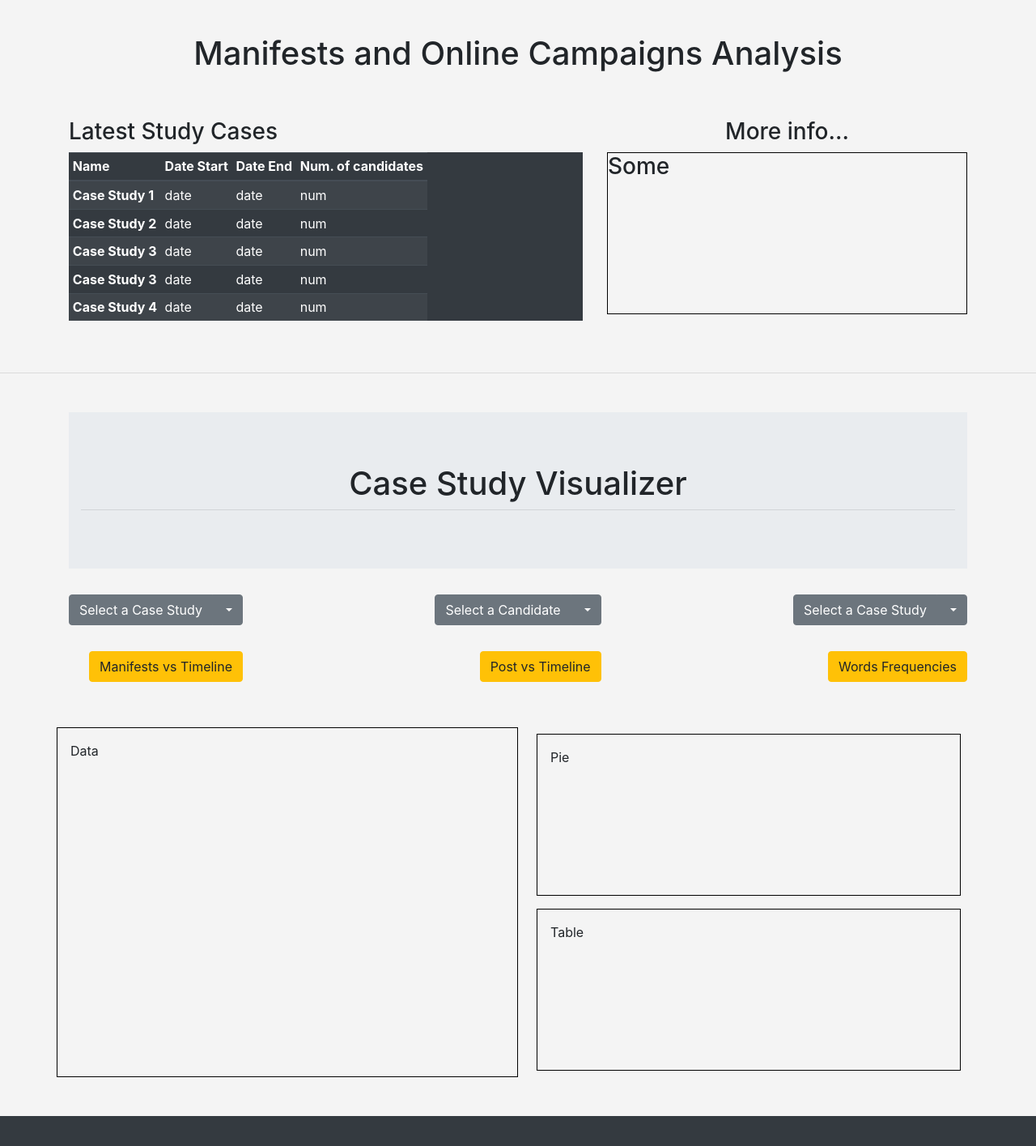
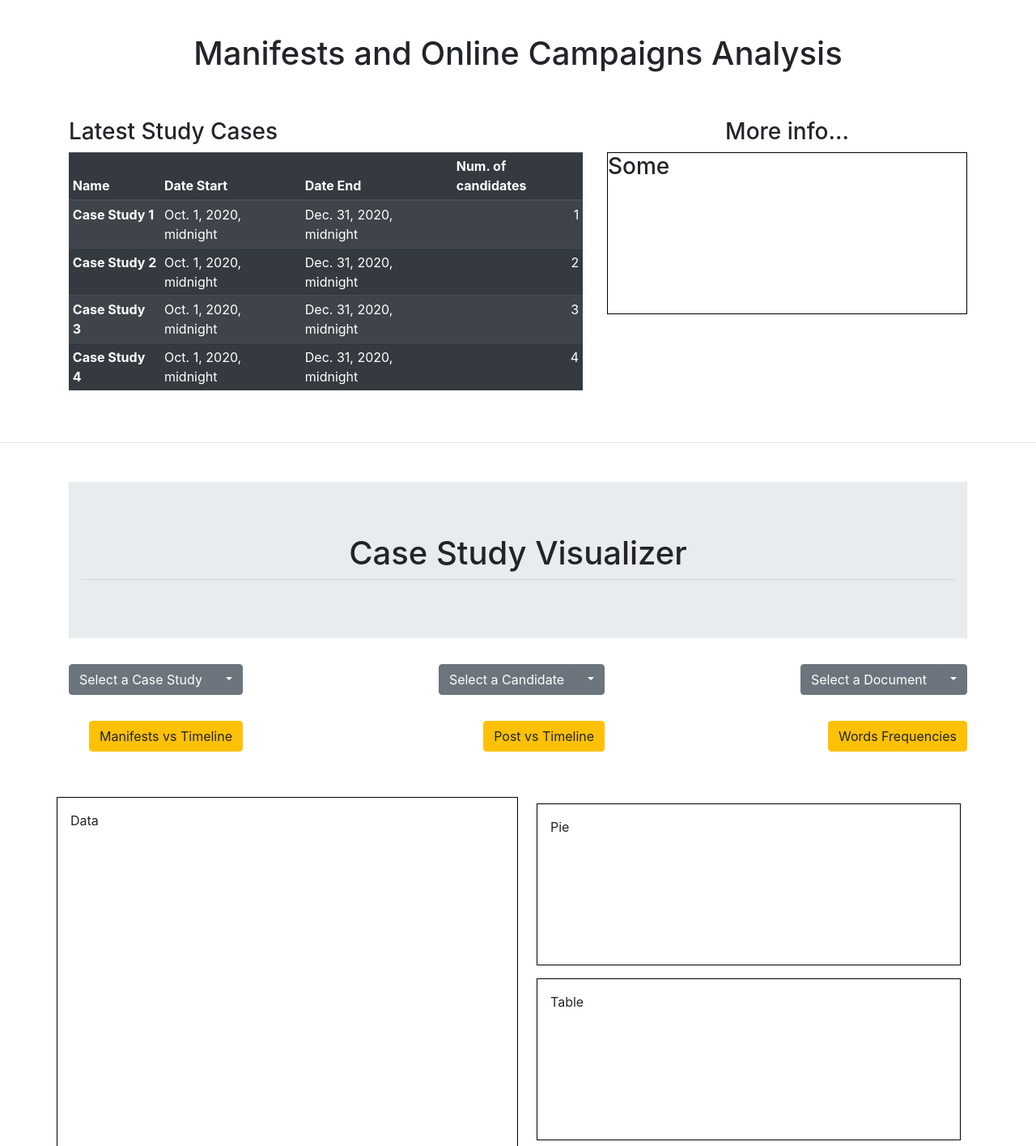
Before and after one commit to ea-maruri/Manifests_and_Online_Campaigns_Analysis, a Django app: page /home/ in a window 1280 px wide. Shown: the part 56-1471 px from the top of the page at 81% size. Run offline with Django 3.2, Linux system fonts and the light colour scheme; some libraries are stand-ins or nearby versions.

Commit message:
add attribute title to certain elements

```diff
--- a/Manifests_and_Online_Campaigns_Analysis/templates/base.html
+++ b/Manifests_and_Online_Campaigns_Analysis/templates/base.html
@@ -16,6 +16,7 @@
     <style>
       body {
         background-color: #f4f4f4
+        overflow-x: hidden
       }
     </style>
   </head>
--- a/Manifests_and_Online_Campaigns_Analysis/templates/home.html
+++ b/Manifests_and_Online_Campaigns_Analysis/templates/home.html
@@ -26,6 +26,7 @@
           <!-- Title -->
           <h3>Latest Study Cases</h3>
 
+
           <!-- Table -->
           <table class="table table-hover table-sm table-striped table-inverse table-responsive table-dark">
             <thead class="thead-inverse">
@@ -38,38 +39,22 @@
             </thead>
 
             <tbody>
-              <tr>
-                <th scope="row">Case Study 1</hd>
-                <td>date</td>
-                <td>date</td>
-                <td>num</td>
-              </tr>
-              <tr>
-                <th scope="row">Case Study 2</hd>
-                <td>date</td>
-                <td>date</td>
-                <td>num</td>
-              </tr>
-                    <tr>
-                      <th scope="row">Case Study 3</hd>
-                      <td>date</td>
-                      <td>date</td>
-                      <td>num</td>
-                    </tr>
-                    <tr>
-                      <th scope="row">Case Study 3</hd>
-                      <td>date</td>
-                      <td>date</td>
-                      <td>num</td>
-                    </tr>
-                    <tr>
-                      <th scope="row">Case Study 4</hd>
-                      <td>date</td>
-                      <td>date</td>
-                      <td>num</td>
-                    </tr>
-                  </tbody>
-                </table>
+
+              {% if campaigns %}
+                {% for camp in campaigns %}
+                  <tr>
+                    <th scope="row">{{camp.description}}</hd>
+                    <td>{{camp.start_date}}</td>
+                    <td>{{camp.end_date}}</td>
+                    <td class="text-right">{{camp.id}}</td>
+                  </tr>
+                {% endfor %}
+              {% else %}
+                <p>There are no <strong>study cases</strong> yet</p>
+              {% endif %}
+
+            </tbody>
+          </table>
 
         </div>
       </div>
--- a/Manifests_and_Online_Campaigns_Analysis/templates/middle/visualizer.html
+++ b/Manifests_and_Online_Campaigns_Analysis/templates/middle/visualizer.html
@@ -27,19 +27,23 @@
     <div class="container mb-5">
       <div class="d-flex justify-content-between">
 
+        <!-- Select a Case Study -->
         <div class="d-flex-column">
           <div class="btn-group-vertical mr-auto mb-3" role="group" aria-label="">
             <div class="btn-group" role="group">
-              <button type="button" class="btn btn-secondary">Select a Case Study</button>
+              <button type="button" class="btn btn-secondary" title="Select a Case Study">Select a Case Study</button>
               <button id="dropdownId" type="button" class="btn btn-secondary dropdown-toggle" data-toggle="dropdown" aria-haspopup="true"
                   aria-expanded="false">
               </button>
 
               <div class="dropdown-menu" aria-labelledby="dropdownId">
-                <a class="dropdown-item" href="#">Case Study 1</a>
-                <a class="dropdown-item" href="#">Case Study 2</a>
-                <a class="dropdown-item" href="#">Case Study 3</a>
-                <a class="dropdown-item" href="#">Case Study 4</a>
+                {% if campaigns %}
+                  {% for camp in campaigns %}
+                    <a class="dropdown-item" href="#">{{camp.description}}**</a>
+                  {% endfor %}
+                {% else %}
+                  <a class="dropdown-item" href="#">There are no <strong>study cases</strong> yet</a>
+                {% endif %}
               </div>
             </div>
           </div>
@@ -49,19 +53,25 @@
           </div>
         </div>
 
+
+        <!-- Select a Candidate -->
         <div class="d-flex-column">
           <div class="btn-group-vertical mr-auto mb-3" role="group" aria-label="">
             <div class="btn-group" role="group">
-              <button type="button" class="btn btn-secondary">Select a Candidate</button>
+              <button type="button" class="btn btn-secondary" title="Select a Candidate">Select a Candidate</button>
               <button id="dropdownId" type="button" class="btn btn-secondary dropdown-toggle" data-toggle="dropdown" aria-haspopup="true"
                   aria-expanded="false">
               </button>
 
               <div class="dropdown-menu" aria-labelledby="dropdownId">
-                <a class="dropdown-item" href="#">Candidate 1</a>
-                <a class="dropdown-item" href="#">Candidate 2</a>
-                <a class="dropdown-item" href="#">Candidate 3</a>
-                <a class="dropdown-item" href="#">Candidate 4</a>
+                {% if candidates %}
+                  {% for candidate in candidates %}
+                    <a class="dropdown-item" href="#">{{candidate}}**</a>
+                  {% endfor %}
+                {% else %}
+                  <a class="dropdown-item" href="#">There are no <strong>candidates</strong> yet</a>
+                {% endif %}
+
               </div>
             </div>
           </div>
@@ -71,19 +81,24 @@
           </div>
         </div>
 
+
+        <!-- Select a Document -->
         <div class="d-flex-column">
           <div class="btn-group-vertical mr-auto mb-3" role="group" aria-label="">
             <div class="btn-group" role="group">
-              <button type="button" class="btn btn-secondary">Select a Case Study</button>
+              <button type="button" class="btn btn-secondary" title="Select a Document">Select a Document</button>
               <button id="dropdownId" type="button" class="btn btn-secondary dropdown-toggle" data-toggle="dropdown" aria-haspopup="true"
                   aria-expanded="false">
               </button>
 
               <div class="dropdown-menu" aria-labelledby="dropdownId">
-                <a class="dropdown-item" href="#">Doc. 1</a>
-                <a class="dropdown-item" href="#">Doc. 2</a>
-                <a class="dropdown-item" href="#">Doc. 3</a>
-                <a class="dropdown-item" href="#">Doc. 4</a>
+                {% if docs %}
+                  {% for doc in docs %}
+                    <a class="dropdown-item" href="#">{{doc}}**</a>
+                  {% endfor %}
+                {% else %}
+                  <a class="dropdown-item" href="#">There are no <strong>documents</strong> yet</a>
+                {% endif %}
               </div>
             </div>
           </div>
--- a/Manifests_and_Online_Campaigns_Analysis/templates/top/nav-bar.html
+++ b/Manifests_and_Online_Campaigns_Analysis/templates/top/nav-bar.html
@@ -41,24 +41,24 @@
 
           <div class="collapse navbar-collapse" id="mainNavBar">
             <ul class="navbar-nav mr-auto">
-              <li class="nav-item active mactive">
+              <li class="nav-item active mactive" title="HOME">
                 <a class="nav-link text-warning ml-4" href="#">
                   HOME <span class="sr-only">(current)</span>
                 </a>
               </li>
-              <li class="nav-item">
+              <li class="nav-item" title="Visualizer">
                 <a class="nav-link text-warning ml-2" href="#visualizer-section">Visualizer</a>
               </li>
-              <li class="nav-item">
+              <li class="nav-item" title="Configurator">
                 <a class="nav-link text-warning ml-2" href="#">Configurator</a>
               </li>
             </ul>
 
             <ul class="navbar-nav my-lg-0">
-              <li class="nav-item">
+              <li class="nav-item" title="Sign-in">
                 <a class="nav-link text-warning" href="#">SIGN-IN</a>
               </li>
-              <li class="nav-item">
+              <li class="nav-item" title="Sign-up">
                 <a class="nav-link text-warning" href="#">SIGN-UP</a>
               </li>
             </ul>
```
